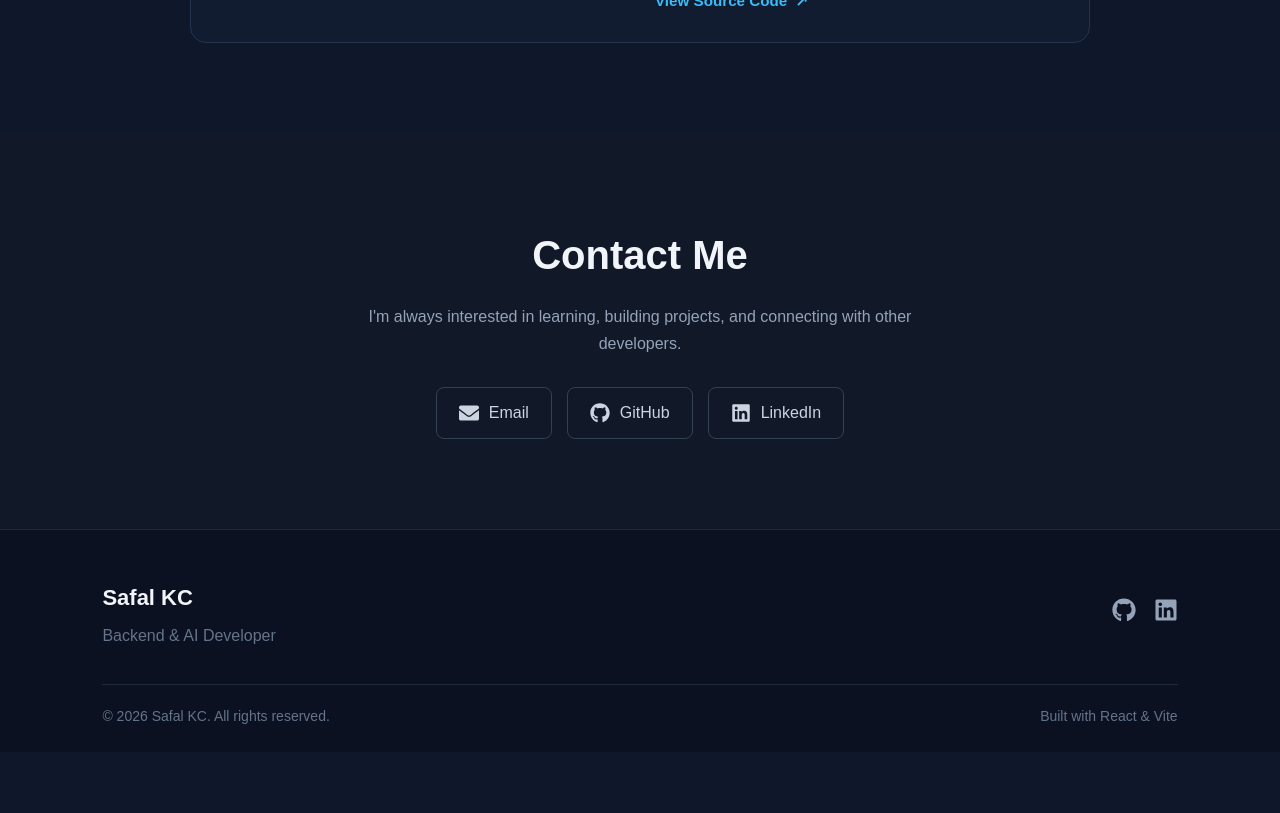
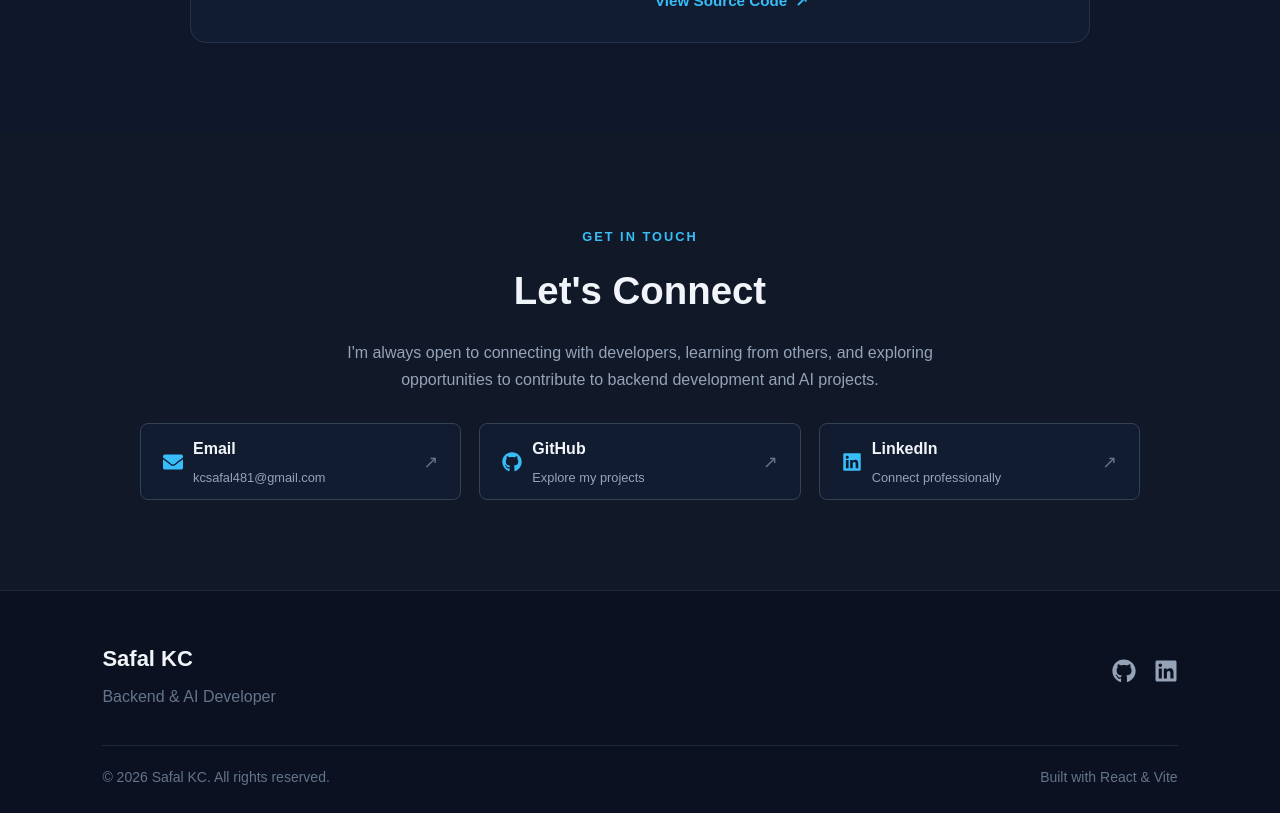
Before and after one commit to safal010/my-portfolio, a React (Vite) app: page / in a window 1280 px wide. Shown: the part 2720-3533 px from the top of the page. Before the commit the page ends 3472 px from the top, so only its background shows below. Built offline with nearby package versions, Linux system fonts and the light colour scheme.

Commit message:
Improve Contact me section

```diff
--- a/src/App.css
+++ b/src/App.css
@@ -1019,3 +1019,128 @@ nav ul a:hover {
     line-height: 1.8;
   }
 }
+
+
+/* =========================
+   CONTACT
+========================= */
+
+.contact {
+  padding: 90px 8%;
+  text-align: center;
+}
+
+.contact-label {
+  display: inline-block;
+  margin-bottom: 12px;
+  color: #38bdf8;
+  font-size: 0.8rem;
+  font-weight: 700;
+  letter-spacing: 2px;
+}
+
+.contact h2 {
+  margin: 0 0 18px;
+  color: #f1f5f9;
+  font-size: 2.4rem;
+  font-weight: 600;
+}
+
+.contact-intro {
+  max-width: 650px;
+  margin: 0 auto 40px;
+  color: #94a3b8;
+  font-size: 1rem;
+  line-height: 1.8;
+}
+
+.contact-links {
+  display: grid;
+  grid-template-columns: repeat(3, minmax(0, 1fr));
+  gap: 18px;
+  max-width: 1000px;
+  margin: 0 auto;
+}
+
+.contact-card {
+  display: flex;
+  align-items: center;
+  gap: 14px;
+  min-width: 0;
+  padding: 22px 18px;
+  color: #e2e8f0;
+  text-align: left;
+  text-decoration: none;
+  background: #111c31;
+  border: 1px solid #24344e;
+  border-radius: 14px;
+  box-sizing: border-box;
+  transition:
+    transform 0.25s ease,
+    border-color 0.25s ease,
+    background 0.25s ease;
+}
+
+.contact-card:hover {
+  transform: translateY(-4px);
+  border-color: #38bdf8;
+  background: #17243a;
+}
+
+.contact-icon {
+  display: flex;
+  flex-shrink: 0;
+  align-items: center;
+  justify-content: center;
+  color: #38bdf8;
+  font-size: 1.7rem;
+}
+
+.contact-card-text {
+  display: flex;
+  flex: 1;
+  flex-direction: column;
+  gap: 6px;
+  min-width: 0;
+}
+
+.contact-card-text strong {
+  color: #f1f5f9;
+  font-size: 1rem;
+}
+
+.contact-card-text > span {
+  color: #94a3b8;
+  font-size: 0.8rem;
+  line-height: 1.5;
+  overflow-wrap: anywhere;
+}
+
+.contact-arrow {
+  flex-shrink: 0;
+  color: #64748b;
+  font-size: 1.1rem;
+}
+
+.contact-card:hover .contact-arrow {
+  color: #38bdf8;
+}
+
+@media (max-width: 768px) {
+  .contact {
+    padding: 65px 6%;
+  }
+
+  .contact h2 {
+    font-size: 2rem;
+  }
+
+  .contact-links {
+    grid-template-columns: 1fr;
+    max-width: 480px;
+  }
+
+  .contact-card {
+    padding: 18px;
+  }
+}
--- a/src/components/contact.jsx
+++ b/src/components/contact.jsx
@@ -1,40 +1,61 @@
+
 import { FaEnvelope, FaGithub, FaLinkedin } from "react-icons/fa";
 
 function Contact() {
+  const contacts = [
+    {
+      name: "Email",
+      detail: "kcsafal481@gmail.com",
+      icon: <FaEnvelope />,
+      link: "mailto:kcsafal481@gmail.com",
+    },
+    {
+      name: "GitHub",
+      detail: "Explore my projects",
+      icon: <FaGithub />,
+      link: "https://github.com/safal010",
+    },
+    {
+      name: "LinkedIn",
+      detail: "Connect professionally",
+      icon: <FaLinkedin />,
+      link: "https://www.linkedin.com/in/safal-kc-7ba497321/",
+    },
+  ];
+
   return (
     <section className="contact" id="contact">
-      <h2>Contact Me</h2>
+      <span className="contact-label">GET IN TOUCH</span>
 
-      <p>
-        I'm always interested in learning, building projects,
-        and connecting with other developers.
+      <h2>Let's Connect</h2>
+
+      <p className="contact-intro">
+        I'm always open to connecting with developers, learning
+        from others, and exploring opportunities to contribute
+        to backend development and AI projects.
       </p>
 
       <div className="contact-links">
+        {contacts.map((contact) => (
+          <a
+            className="contact-card"
+            href={contact.link}
+            key={contact.name}
+            target={contact.name === "Email" ? undefined : "_blank"}
+            rel={contact.name === "Email" ? undefined : "noopener noreferrer"}
+          >
+            <span className="contact-icon">{contact.icon}</span>
 
-        <a href="mailto:kcsafal481@gmail.com">
-          <FaEnvelope />
-          <span>Email</span>
-        </a>
+            <span className="contact-card-text">
+              <strong>{contact.name}</strong>
+              <span>{contact.detail}</span>
+            </span>
 
-        <a
-          href="https://github.com/safal010"
-          target="_blank"
-          rel="noopener noreferrer"
-        >
-          <FaGithub />
-          <span>GitHub</span>
-        </a>
-
-        <a
-          href="https://www.linkedin.com/in/safal-kc-7ba497321/"
-          target="_blank"
-          rel="noopener noreferrer"
-        >
-          <FaLinkedin />
-          <span>LinkedIn</span>
-        </a>
-
+            <span className="contact-arrow" aria-hidden="true">
+              ↗
+            </span>
+          </a>
+        ))}
       </div>
     </section>
   );
```
